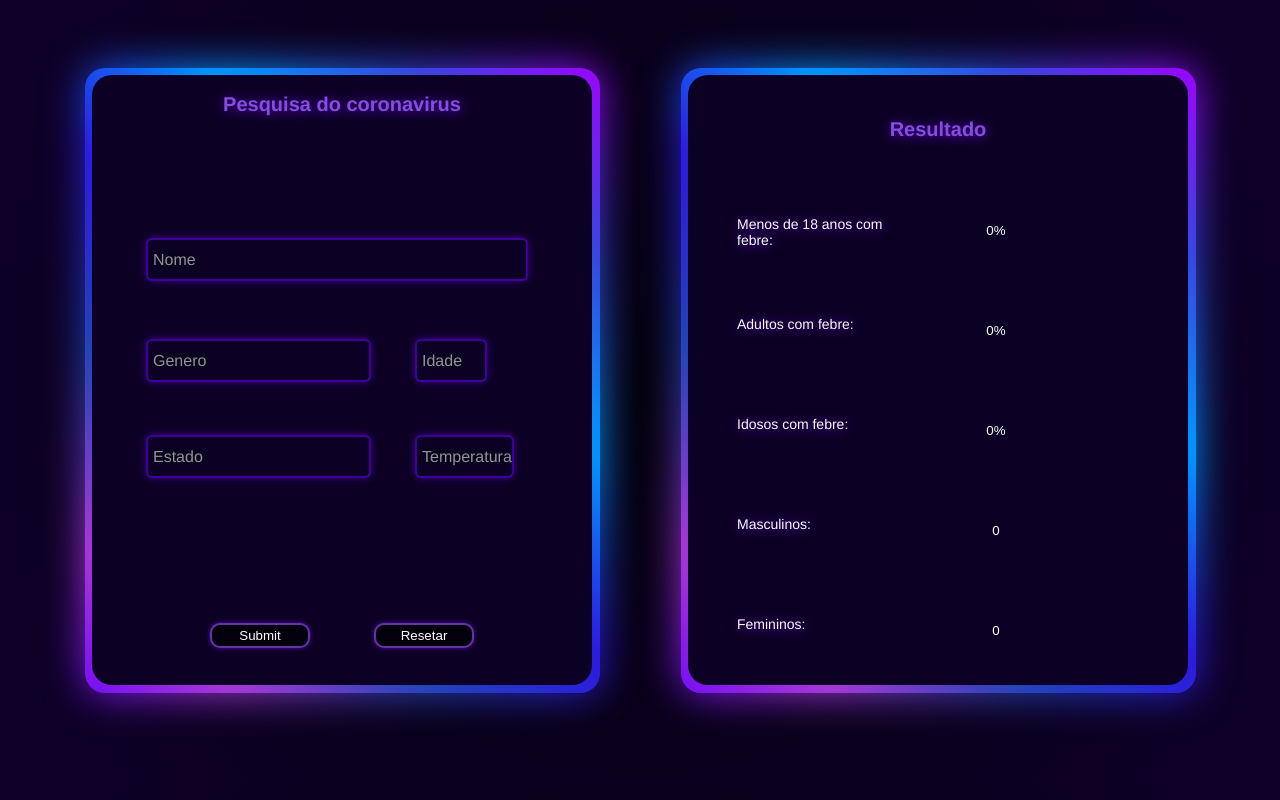
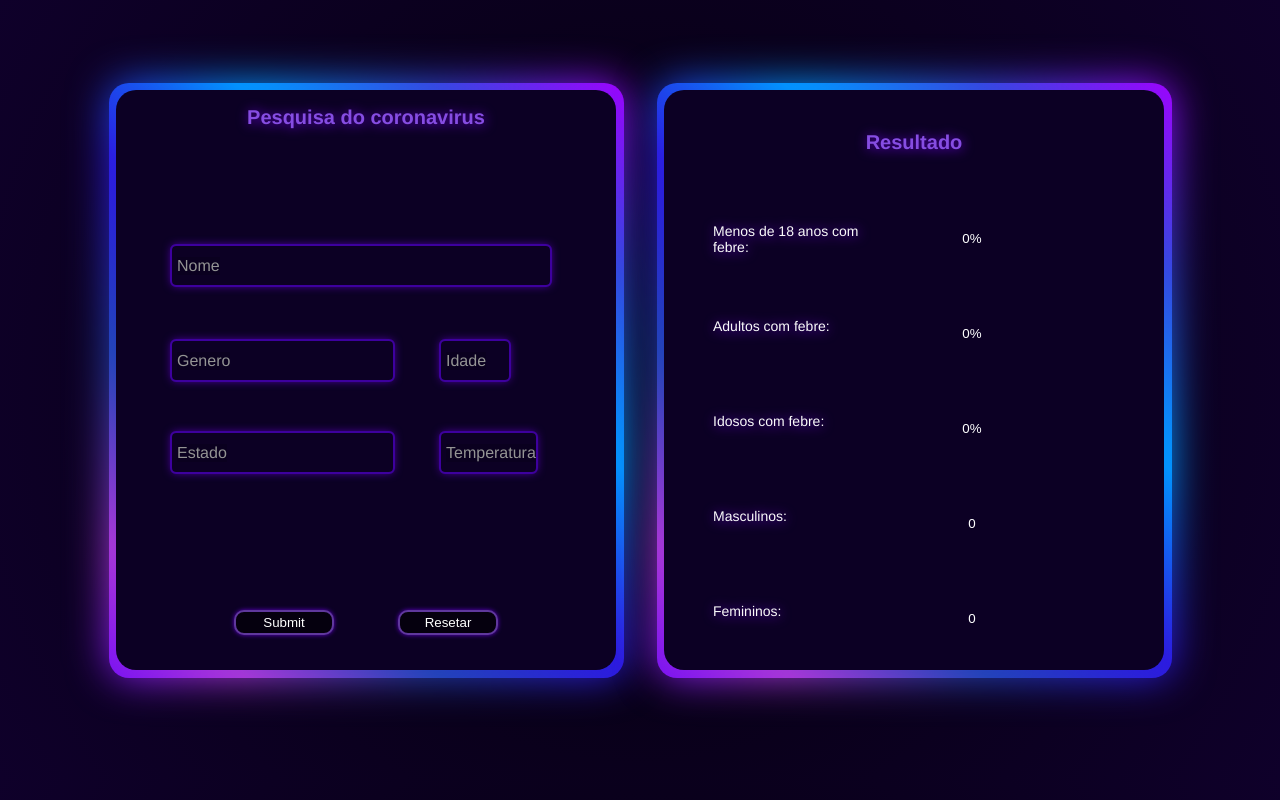
Before and after one commit to iagoRRocha/cadastroFebre, a plain HTML site: page index.html in a window 1280 px wide. Drawn offline with Linux system fonts and the light colour scheme.

Commit message:
atualização

```diff
--- a/css/style.css
+++ b/css/style.css
@@ -41,9 +41,9 @@ p {
     position: relative;
 
     width: 500px;
-    height: 610px;
+    height: 580px;
 
-    margin: 3rem;
+    margin: 1.5rem;
 
     background-color: #0c0024;
 
```
